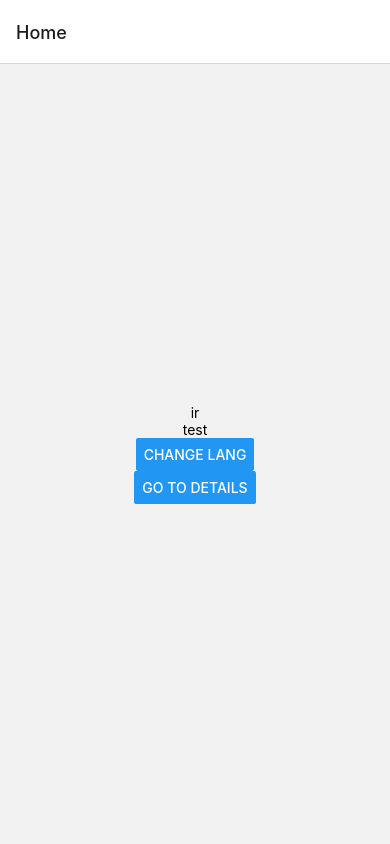
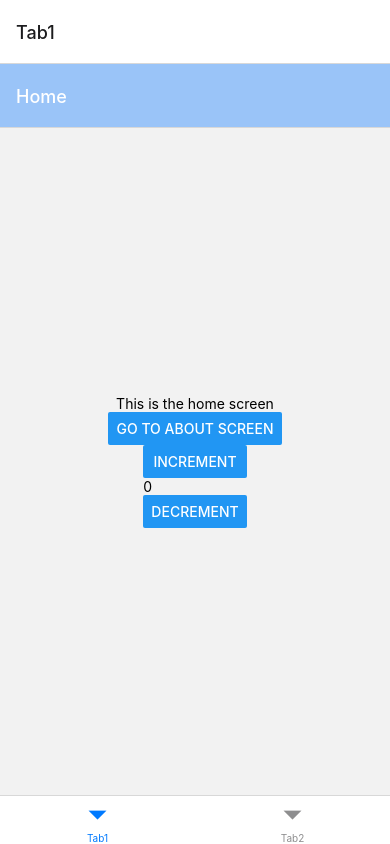
Before and after one commit to alirezaznz/React-Native-App-Code-Base, a React Native app: screen /Home in a window 390 px wide. Built offline with nearby package versions, Linux system fonts and the light colour scheme.

Commit message:
config redux

```diff
--- a/App.js
+++ b/App.js
@@ -6,83 +6,19 @@
  * @flow strict-local
  */
 
-import React, {useState, Node} from 'react';
+import React, { Node } from 'react';
+import { NavigationContainer } from "@react-navigation/native";
+import { Provider } from 'react-redux'
+import Store from "./src/redux/store"
+import BottomTabNavigator from "./src/navigation/TabNavigator";
 
-import FlashMessage from "react-native-flash-message";
-import {
-  SafeAreaView,
-  ScrollView,
-  StatusBar,
-  StyleSheet,
-  Text,
-  useColorScheme,
-  View,
-  Button
-} from 'react-native';
-
-import {
-  Colors,
-  DebugInstructions,
-  Header,
-  LearnMoreLinks,
-  ReloadInstructions,
-} from 'react-native/Libraries/NewAppScreen';
-import { NavigationContainer } from '@react-navigation/native';
-import { createNativeStackNavigator } from '@react-navigation/native-stack';
-import { useTranslation } from "react-i18next";
-import i18next from "i18next";
-
-function HomeScreen({ navigation }) {
-  const { t: translate } = useTranslation();
-  const lang = ["ir", "en", "tr"]
-  const [index, setIndex] = useState(0)
-  function farhad(){
-    debugger
-    return translate("test")
-  }
+const App = () => {
   return (
-    <View style={{ flex: 1, alignItems: 'center', justifyContent: 'center' }}>
-      <Text>{lang[index % 3]}</Text>
-      <Text>{farhad()}</Text>
-      <Button
-        title="change lang"
-        onPress={() => {
-          i18next.changeLanguage(lang[(index + 1) % 3])
-          setIndex(index + 1)
-        }}
-      />
-      <Button
-        title="Go to Details"
-        onPress={() => navigation.navigate('Details')}
-      />
-    </View>
-  );
-}
-
-function DetailsScreen({ navigation }) {
-  return (
-    <View style={{ flex: 1, alignItems: 'center', justifyContent: 'center' }}>
-      <Text>Details Screen</Text>
-      <Button
-        title="Go to Details... again"
-        onPress={() => navigation.navigate('Home')}
-      />
-    </View>
-  );
-}
-
-const Stack = createNativeStackNavigator();
-
-
-const App: () => Node = () => {
-
-  return (
-    <NavigationContainer>
-      <Stack.Navigator>
-        <Stack.Screen name="Home" component={HomeScreen} />
-        <Stack.Screen name="Details" component={DetailsScreen} />
-      </Stack.Navigator>
-    </NavigationContainer>
+    <Provider store={Store}>
+      <NavigationContainer>
+        <BottomTabNavigator />
+      </NavigationContainer>
+    </Provider>
   );
 };
 
--- a/package.json
+++ b/package.json
@@ -10,16 +10,21 @@
     "lint": "eslint ."
   },
   "dependencies": {
+    "@react-navigation/bottom-tabs": "^6.3.1",
     "@react-navigation/native": "^6.0.10",
     "@react-navigation/native-stack": "^6.6.1",
+    "@react-navigation/stack": "^6.2.1",
+    "@reduxjs/toolkit": "^1.8.1",
     "i18next": "^21.6.16",
     "i18next-http-backend": "^1.4.0",
     "react": "17.0.2",
     "react-i18next": "^11.16.7",
     "react-native": "0.68.1",
     "react-native-flash-message": "^0.2.1",
+    "react-native-gesture-handler": "^2.4.0",
     "react-native-safe-area-context": "^4.2.4",
     "react-native-screens": "^3.13.1",
+    "react-redux": "^8.0.1",
     "yarn": "^1.22.18"
   },
   "devDependencies": {
--- /dev/null
+++ b/src/navigation/StackNavigator.js
@@ -0,0 +1,36 @@
+
+import React from "react";
+import { createStackNavigator } from "@react-navigation/stack";
+
+import Home from "../views/Home";
+import About from "../views/About";
+import Contact from "../views/Contact";
+
+const Stack = createStackNavigator();
+
+const screenOptionStyle = {
+  headerStyle: {
+    backgroundColor: "#9AC4F8",
+  },
+  headerTintColor: "white",
+  headerBackTitle: "Back",
+};
+
+const MainStackNavigator = () => {
+  return (
+    <Stack.Navigator screenOptions={screenOptionStyle}>
+      <Stack.Screen name="Home" component={Home} />
+      <Stack.Screen name="About" component={About} />
+    </Stack.Navigator>
+  );
+}
+
+const ContactStackNavigator = () => {
+  return (
+    <Stack.Navigator screenOptions={screenOptionStyle}>
+      <Stack.Screen name="Contact" component={Contact} />
+    </Stack.Navigator>
+  );
+}
+
+export { MainStackNavigator, ContactStackNavigator };
--- /dev/null
+++ b/src/navigation/TabNavigator.js
@@ -0,0 +1,17 @@
+import React from "react";
+import { createBottomTabNavigator } from "@react-navigation/bottom-tabs";
+
+import { MainStackNavigator, ContactStackNavigator } from "./StackNavigator";
+
+const Tab = createBottomTabNavigator();
+
+const BottomTabNavigator = () => {
+  return (
+    <Tab.Navigator>
+      <Tab.Screen name="Tab1" component={MainStackNavigator} />
+      <Tab.Screen name="Tab2" component={ContactStackNavigator} />
+    </Tab.Navigator>
+  );
+};
+
+export default BottomTabNavigator;
--- /dev/null
+++ b/src/redux/reducers/user.js
@@ -0,0 +1,28 @@
+import { createSlice } from '@reduxjs/toolkit'
+
+export const counterSlice = createSlice({
+  name: 'counter',
+  initialState: {
+    value: 0,
+  },
+  reducers: {
+    increment: (state) => {
+      // Redux Toolkit allows us to write "mutating" logic in reducers. It
+      // doesn't actually mutate the state because it uses the Immer library,
+      // which detects changes to a "draft state" and produces a brand new
+      // immutable state based off those changes
+      state.value += 1
+    },
+    decrement: (state) => {
+      state.value -= 1
+    },
+    incrementByAmount: (state, action) => {
+      state.value += action.payload
+    },
+  },
+})
+
+// Action creators are generated for each case reducer function
+export const { increment, decrement, incrementByAmount } = counterSlice.actions
+
+export default counterSlice.reducer
--- /dev/null
+++ b/src/redux/store/index.js
@@ -0,0 +1,8 @@
+import { configureStore } from '@reduxjs/toolkit'
+import UserReducer from "./../reducers/user"
+
+export default configureStore({
+  reducer: {
+    user: UserReducer
+  },
+})
--- /dev/null
+++ b/src/views/About.js
@@ -0,0 +1,21 @@
+import React from "react";
+import { View, StyleSheet, Text } from "react-native";
+
+const About = () => {
+  return (
+    <View style={styles.center}>
+      <Text>This is the about screen</Text>
+    </View>
+  );
+};
+
+const styles = StyleSheet.create({
+  center: {
+    flex: 1,
+    justifyContent: "center",
+    alignItems: "center",
+    textAlign: "center",
+  },
+});
+
+export default About;
--- /dev/null
+++ b/src/views/Contact.js
@@ -0,0 +1,21 @@
+import React from "react";
+import { View, StyleSheet, Text } from "react-native";
+
+const Contact = () => {
+  return (
+    <View style={styles.center}>
+      <Text>This is the contact screen</Text>
+    </View>
+  );
+};
+
+const styles = StyleSheet.create({
+  center: {
+    flex: 1,
+    justifyContent: "center",
+    alignItems: "center",
+    textAlign: "center",
+  },
+});
+
+export default Contact;
--- /dev/null
+++ b/src/views/Home.js
@@ -0,0 +1,38 @@
+import React from "react";
+import { View, Button, Text, StyleSheet } from "react-native";
+import { useSelector, useDispatch } from 'react-redux'
+import { decrement, increment, incrementByAmount } from './../redux/reducers/user'
+
+const Home = ({ navigation }) => {
+  const count = useSelector((state) => state.user.value)
+  const dispatch = useDispatch()
+
+  return (
+    <View style={styles.center}>
+      <Text>This is the home screen</Text>
+      <Button title="Go to About Screen" onPress={() => navigation.navigate('About')} />
+      <View>
+        <Button
+          title="Increment"
+          onPress={() => dispatch(incrementByAmount(2))}
+        />
+        <Text>{count}</Text>
+        <Button
+          title="Decrement"
+          onPress={() => dispatch(decrement())}
+        />
+      </View>
+    </View>
+  );
+};
+
+const styles = StyleSheet.create({
+  center: {
+    flex: 1,
+    justifyContent: "center",
+    alignItems: "center",
+    textAlign: "center",
+  },
+});
+
+export default Home;
```
Also changed, not shown: 2 other files (tests, documents, lock files or other folders).
